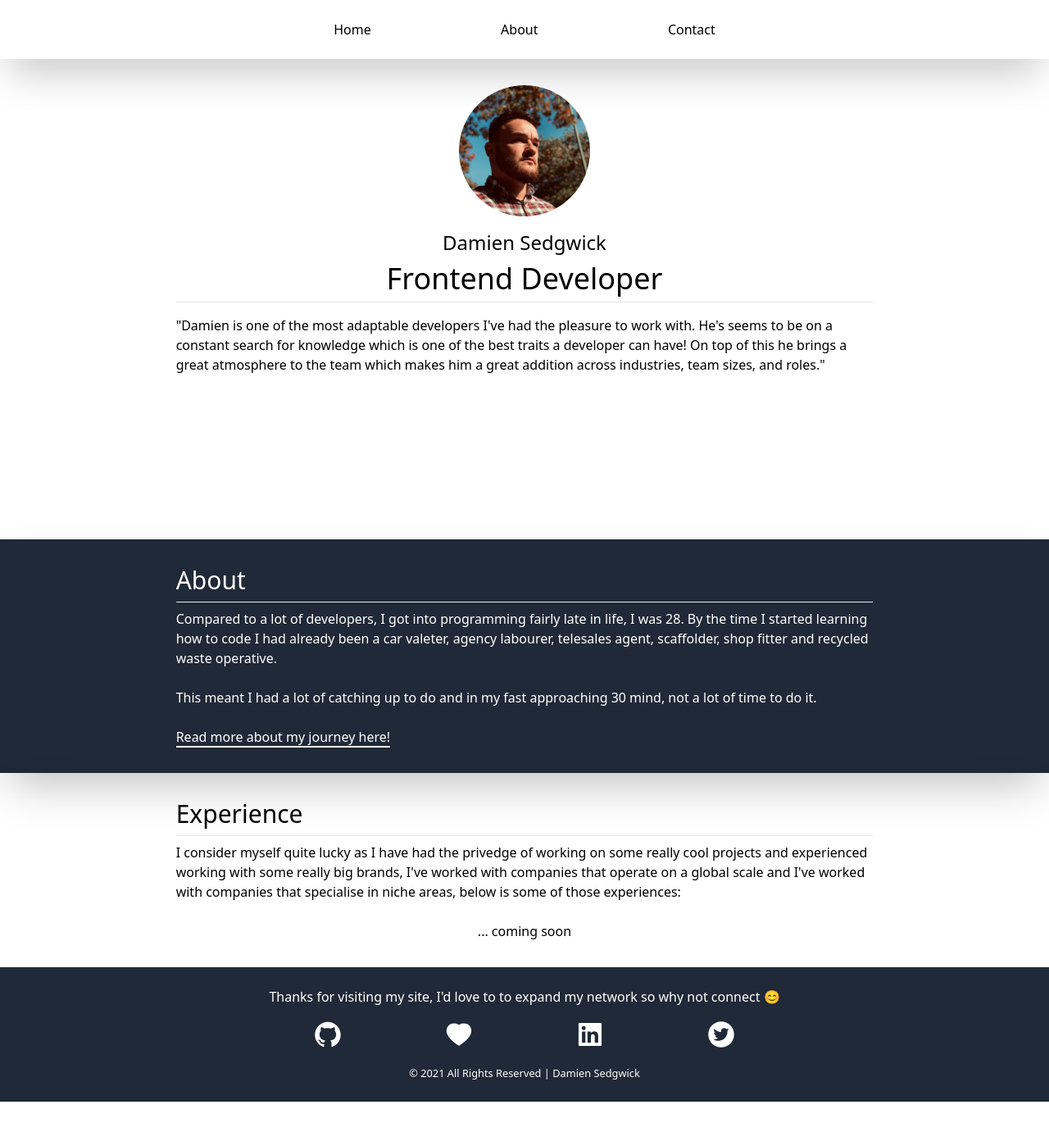
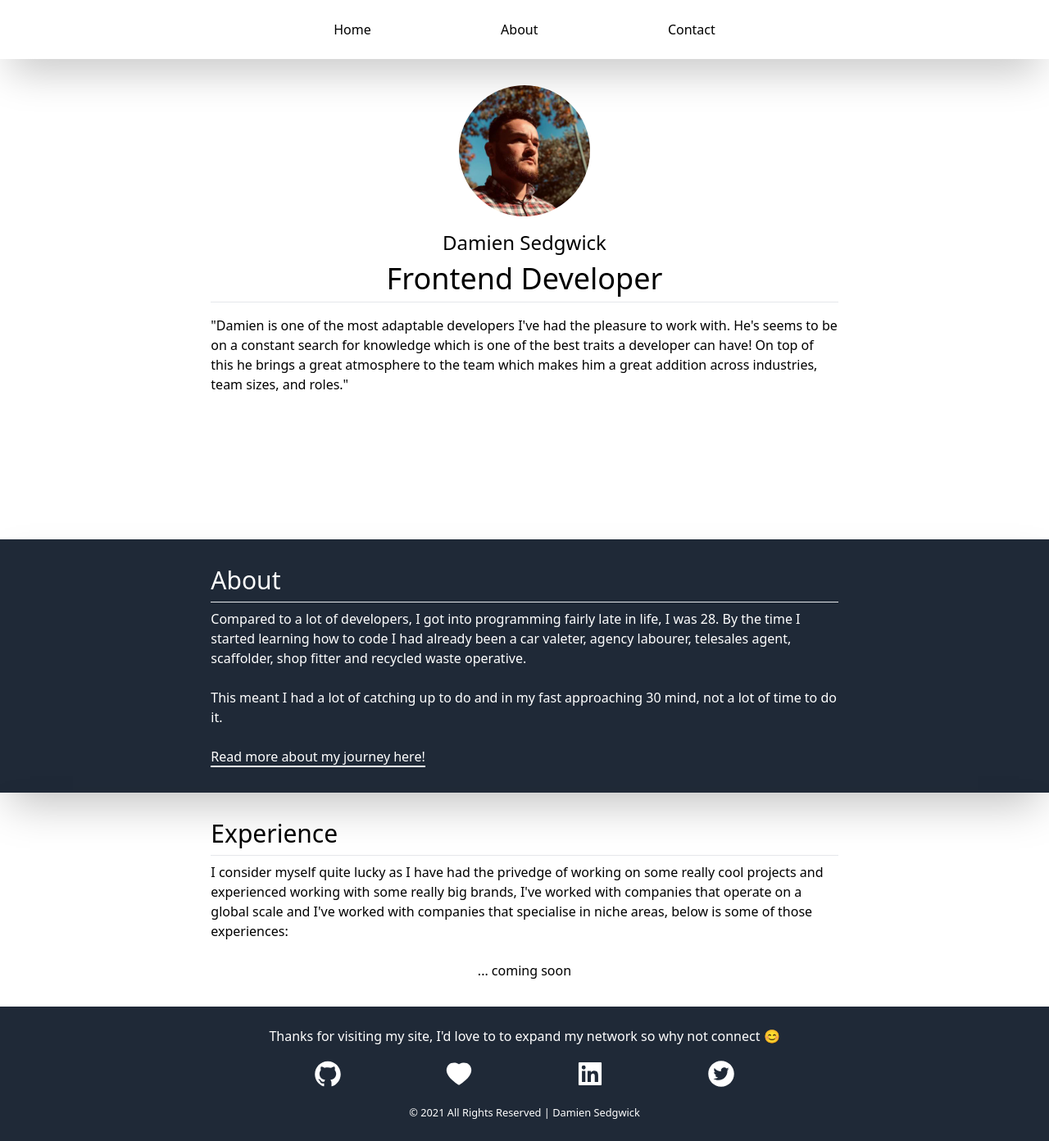
Before and after one commit to damiensedgwick/my-website, a Next.js app: page / in a window 1280 px wide. Shown: the whole page at 82% size. Before the commit the page ends 1344 px from the top, so only its background shows below. Built offline with nearby package versions, Linux system fonts and the light colour scheme.

Commit message:
reduced max width of content text

```diff
--- a/src/pages/index.tsx
+++ b/src/pages/index.tsx
@@ -8,7 +8,7 @@ const Home: NextPage = () => {
       metaTitle="Damien Sedgwick | Frontend Developer"
       metaDescription="Frontend Developer at Yozobi, inquisitive and passionate developer hacking on the world wide web. Skills include JavaScript, TypeScript, React, GraphQL, GoLang."
     >
-      <div className="container grid grid-cols-1 grid-rows-2 gap-2 px-6 pt-8 mx-auto md:grid-cols-6 md:grid-rows-2 md:px-0">
+      <div className="container grid max-w-6xl grid-cols-1 grid-rows-2 gap-2 px-6 pt-8 mx-auto md:grid-cols-6 md:grid-rows-2 md:px-0">
         <div className="col-span-4 md:col-start-2">
           <img
             className="w-40 mx-auto mb-4 rounded-full"
@@ -33,7 +33,7 @@ const Home: NextPage = () => {
       </div>
 
       <div className="text-white bg-gray-800 shadow-2xl">
-        <div className="container grid grid-cols-1 grid-rows-1 gap-2 px-6 py-8 mx-auto md:grid-cols-6 md:px-0">
+        <div className="container grid max-w-6xl grid-cols-1 grid-rows-1 gap-2 px-6 py-8 mx-auto md:grid-cols-6 md:px-0">
           <div className="col-span-4 md:col-start-2">
             <h2 className="mb-2 text-3xl">About</h2>
             <hr />
@@ -59,7 +59,7 @@ const Home: NextPage = () => {
       </div>
 
       <div className="pb-20 shadow-2xl md:pb-0">
-        <div className="container grid grid-cols-1 grid-rows-1 gap-2 px-6 py-8 mx-auto md:grid-cols-6 md:px-0">
+        <div className="container grid max-w-6xl grid-cols-1 grid-rows-1 gap-2 px-6 py-8 mx-auto md:grid-cols-6 md:px-0">
           <div className="col-span-4 md:col-start-2">
             <h2 className="mb-2 text-3xl">Experience</h2>
             <hr />
```
